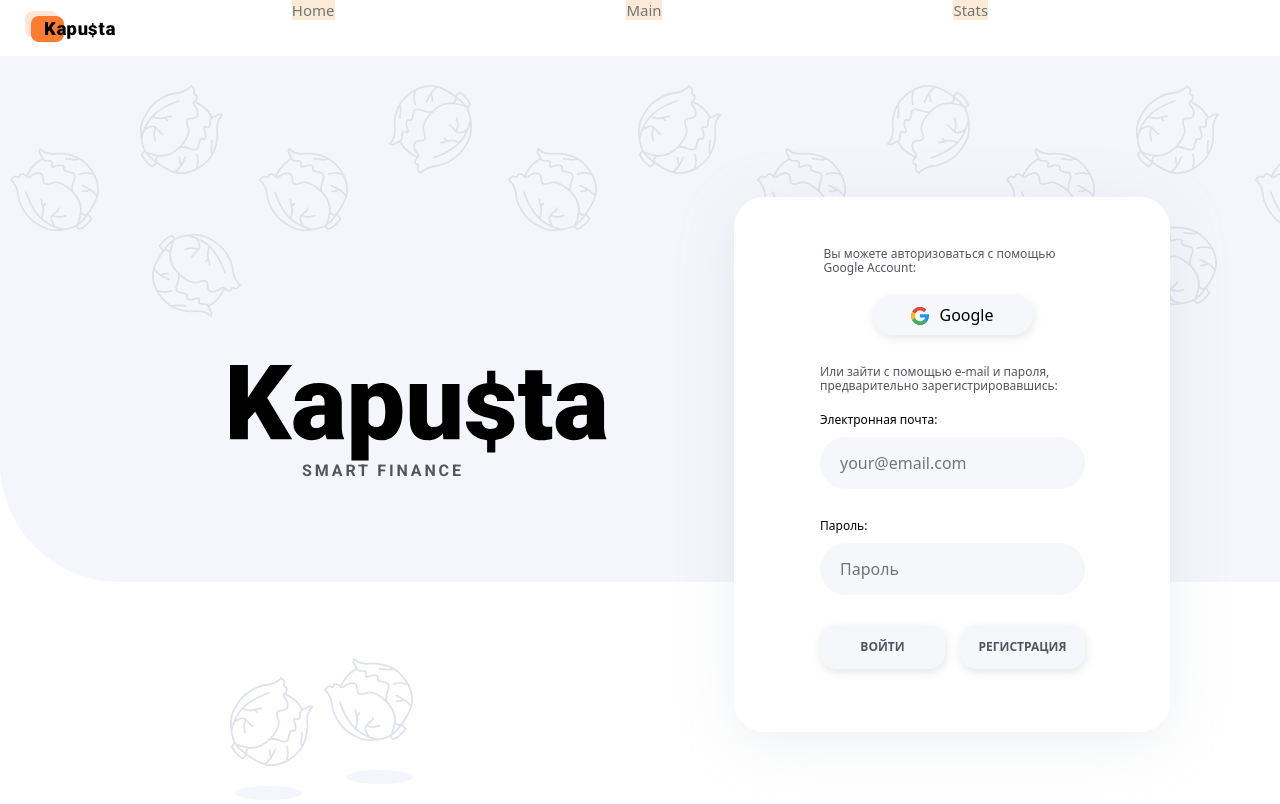
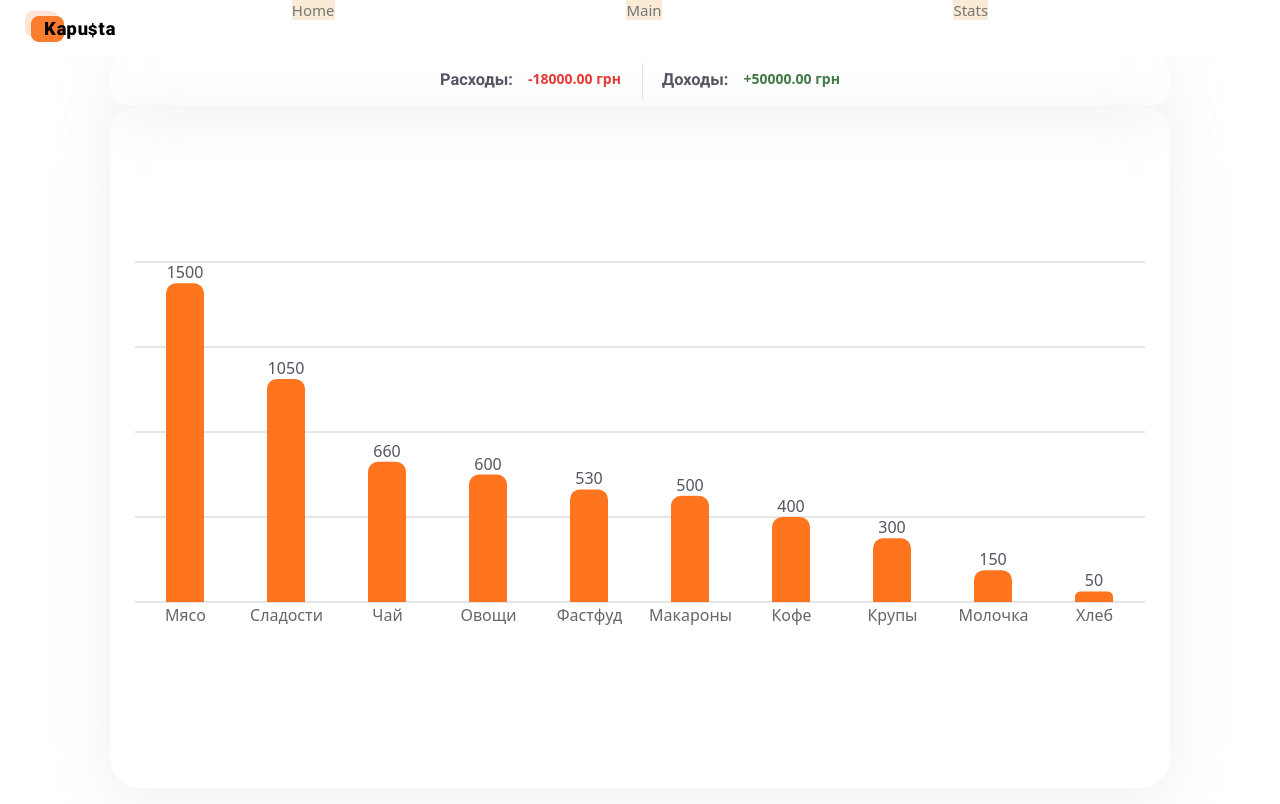
Before and after one commit to Oleh-Mohylnyi/kapusta-bl3-front, a React (Create React App) app: page /statistics in a window 1280 px wide. Before the commit this address led to /. Shown: the top 804 px of the page. Built offline with nearby package versions, Linux system fonts and the light colour scheme.

Commit message:
fix container markup

```diff
--- a/src/App/App.css
+++ b/src/App/App.css
@@ -10,28 +10,41 @@
   outline: #ff751d;
 }
 
-.app {
+.appContainer {
   text-align: center;
-  /* margin-left: auto;
-  margin-right: auto;
-  min-width: 320px; */
+  position: relative;
+
+  display: flex;
+  flex-direction: column;
+
+  min-height: 100vh;
+  min-width: 320px;
+  width: 320px;
+  margin: 0 auto;
+  padding: 0 10px;
+
+  /*border: rgb(211, 170, 121) 1px dotted; /* можно использовать  во время разработки, чтобы увидеть размер контейнера*/
+
+  overflow: hidden;
 }
 
 /* @media screen and (min-width: 320px) {
-  body {
+  .app {
     width: 320px;
   } */
 /* } */
-/* @media screen and (min-width: 768px) {
-  .app {
+@media screen and (min-width: 768px) {
+  .appContainer {
+    padding: 0 52px;
     width: 768px;
   }
 }
 @media screen and (min-width: 1280px) {
-  app {
+  .appContainer {
     width: 1280px;
+    padding: 0 110px;
   }
-} */
+}
 
 .hidden {
   position: absolute;
--- a/src/App/App.js
+++ b/src/App/App.js
@@ -45,7 +45,7 @@
   }, [dispatch]);
 
   return (
-    <div className="app">
+    <div className="appContainer">
       <Navigation />
       <Suspense
         fallback={
@@ -61,7 +61,7 @@
               path="/"
               element={<PublicRoute isAuth={isAuth} component={HomeView} />}
             />
-            <Route
+            {/* <Route
               path="/main"
               element={<PrivateRoute isAuth={isAuth} component={MainView} />}
             />
@@ -70,7 +70,17 @@
               element={
                 <PrivateRoute isAuth={isAuth} component={StatisticsView} />
               }
-            >
+              > */}
+               <Route
+              path="/main"
+              element={<PublicRoute isAuth={isAuth} component={MainView} />}
+            />
+            <Route
+              path="statistics"
+              element={
+                <PublicRoute isAuth={isAuth} component={StatisticsView} />
+              }
+              >
               <Route path="income" element={<ReportIncome />} />
               <Route path="expenses" element={<ReportExpenses />} />
             </Route>
--- a/src/components/PageContainer/PageContainer.module.scss
+++ b/src/components/PageContainer/PageContainer.module.scss
@@ -1,21 +1,21 @@
 .container {
   z-index: -2;
 
-  position: relative;
+  // position: relative; //перенес в appContainer
 
-  display: flex;
-  flex-direction: column;
-
+  // display: flex; //перенес в appContainer
+  // flex-direction: column; //перенес в appContainer
+  // pointer-events: none;
   // width: 100%;
-  min-width: 320px;
-  width: 320px;
-  margin: 0 auto;
-  padding: 0 10px;
+  // min-width: 320px; //перенес в appContainer
+  // width: 320px; //перенес в appContainer
+  // margin: 0 auto; //перенес в appContainer
+  // padding: 0 10px; //перенес в appContainer
   // border: none;
   // border: rgb(211, 170, 121) 1px dotted;
   // height: 100vh;
-  text-align: center;
-  // overflow: hidden;
+  // text-align: center; //перенес в appContainer
+  // overflow: hidden; //перенес в appContainer
   background-position: left top;
   background-size: contain;
   background-repeat: no-repeat;
@@ -29,8 +29,8 @@
   }
   @media screen and (min-width: 768px) {
     background-image: url(../../images/background/rectangle/tablet-bg@1x.png);
-    padding: 0 52px;
-    width: 768px;
+    // padding: 0 52px; //перенес в appContainer
+    // width: 768px; //перенес в appContainer
     min-height: 582px;
     @media (min-device-pixel-ratio: 2),
       (-webkit-min-device-pixel-ratio: 2),
@@ -41,8 +41,8 @@
   }
   @media screen and (min-width: 1280px) {
     background-image: url(../../images/background/rectangle/desktop-bg@1x.png);
-    padding: 0 110px;
-    width: 1280px;
+    // padding: 0 110px;
+    // width: 1280px; //перенес в appContainer
     // flex-direction: row;
     // overflow: visible;
     @media (min-device-pixel-ratio: 2),
--- a/src/views/HomeView/HomeView.js
+++ b/src/views/HomeView/HomeView.js
@@ -1,14 +1,14 @@
 import Registration from "../../components/Registration/Registration";
 import BackgroundImages from "../../components/BackgroundLayouts/PublicPageBg";
-import PageContainer from "../../components/PageContainer";
+// import PageContainer from "../../components/PageContainer";
 import Title from "../../components/Title";
 
 export default function HomeView() {
   return (
-    <PageContainer>
+    <>
       <Title />
       <Registration />
       <BackgroundImages />
-    </PageContainer>
+    </>
   );
 }
--- a/src/views/MainView/MainView.js
+++ b/src/views/MainView/MainView.js
@@ -1,15 +1,15 @@
-import PageContainer from "../../components/PageContainer";
+// import PageContainer from "../../components/PageContainer";
 import BackgroundImages from "../../components/BackgroundLayouts/PrivatePageBg";
 import SectionTransactions from "../../components/SectionTransactions";
 import TableData from "./../../components/SectionTransactions/TableData/TableData";
 import Summary from "./../../components/Summary/Summary";
 export default function MainView() {
   return (
-    <PageContainer>
+    <>
       <BackgroundImages />
       <SectionTransactions />
       <TableData />
       <Summary />
-    </PageContainer>
+    </>
   );
 }
--- a/src/views/StatisticsView/StatisticsView.js
+++ b/src/views/StatisticsView/StatisticsView.js
@@ -2,7 +2,7 @@
 import DiagramMobile from "../../components/StatisticDiagram/DiagramMobile";
 import DiagramTablet from "../../components/StatisticDiagram/DiagramTablet";
 import DiagramContainer from "../../components/StatisticDiagram/DiagramContainer";
-import PageContainer from "../../components/PageContainer";
+// import PageContainer from "../../components/PageContainer";
 import TotalReport from "../../components/TotalReport/TotalReport";
 import BackgroundImages from "../../components/BackgroundLayouts/PrivatePageBg";
 
@@ -10,7 +10,7 @@
   let width = window.innerWidth;
   return (
     <>
-      <PageContainer>
+      {/* <PageContainer> */}
         <TotalReport />
         <Outlet />
         {width < 768 ? (
@@ -21,7 +21,7 @@
           </DiagramContainer>
         )}
         <BackgroundImages />
-      </PageContainer>
+      {/* </PageContainer> */}
     </>
   );
 }
```
